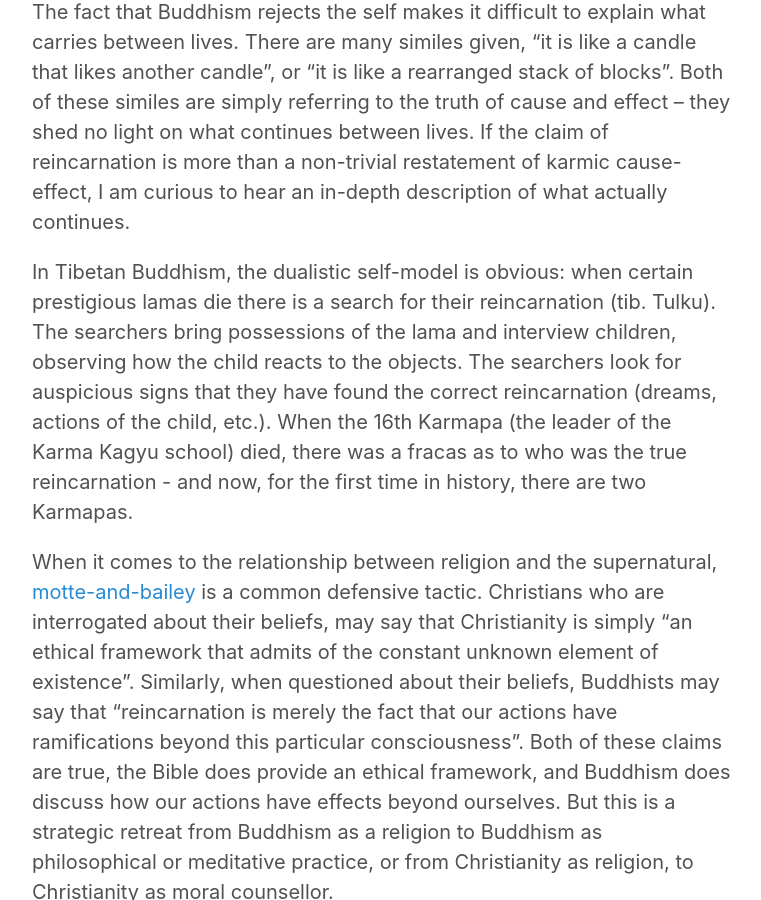
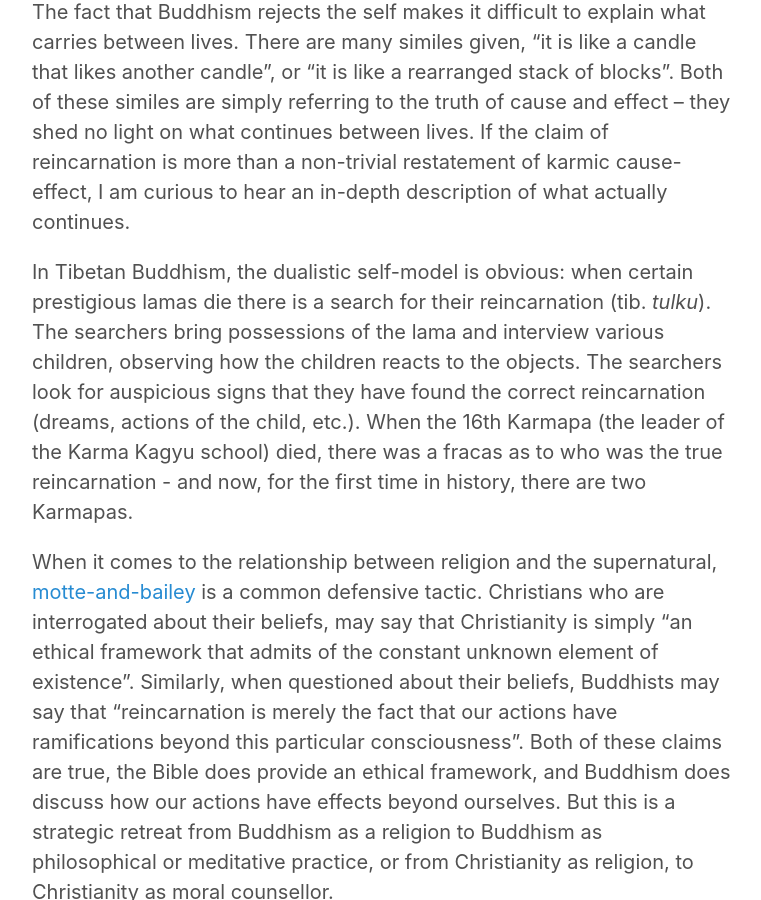
Before and after one commit to matthewsouthey/matthewsouthey.github.io, a Jekyll site: the page built from _posts/2018-01-17-common-dualism.md, in a window 1280 px wide and 900 px high, scrolled down 3992 px. Shown: the whole window, without its empty margins (258-1019 px from the left). Built offline with Jekyll 4.4.1, drawn with Linux system fonts in a browser that asks for light colours; our own code applies the rules of GitHub Pages for plain Markdown files; comment, search, counter and statistics services are not loaded; some of the changed text lies outside the part shown.

Commit message:
Update 2018-01-17-common-dualism.md

```diff
--- a/_posts/2018-01-17-common-dualism.md
+++ b/_posts/2018-01-17-common-dualism.md
@@ -27,7 +27,7 @@
 
 **III.**
 
-The Buddhist doctrine of “no-self” (skt. Anatman), is a fundamental belief of Buddhism, but this has not always been the case. In her book Buddhist Philosophy, Amber Carpenter discusses the historical prevalence of the pudgalavadins, or believers in the idea of a person (skt. pudgala) that is above the [five aggregates](https://en.wikipedia.org/wiki/Skandha). The pudgalavadins were not a minor sect, but a definite philosophical school within Buddhism. Carpenter writes,
+The Buddhist doctrine of “no-self” (skt. _anatman_), is a fundamental belief of Buddhism, but this has not always been the case. In her book Buddhist Philosophy, Amber Carpenter discusses the historical prevalence of the _pudgalavadins_, or believers in the idea of a person (skt. _pudgala_) that is above the [five aggregates](https://en.wikipedia.org/wiki/Skandha). The pudgalavadins were not a minor sect, but a definite philosophical school within Buddhism. Carpenter writes,
 
 >Although vociferously rejected by other Buddhists, the pudgalavāda – the person-claim – flourished for at least the first millennium of Buddhism in India; Xuanzang (Hsüan-tsang), a seventh-century scholar visiting India from China, records that more than a quarter of Buddhists of his time adhered to the pudgalavāda.
 >
@@ -41,7 +41,7 @@
 
 The fact that Buddhism rejects the self makes it difficult to explain what carries between lives. There are many similes given, “it is like a candle that likes another candle”, or “it is like a rearranged stack of blocks”. Both of these similes are simply referring to the truth of cause and effect – they shed no light on what continues between lives. If the claim of reincarnation is more than a non-trivial restatement of karmic cause-effect, I am curious to hear an in-depth description of what actually continues.
 
-In Tibetan Buddhism, the dualistic self-model is obvious: when certain prestigious lamas die there is a search for their reincarnation (tib. Tulku). The searchers bring possessions of the lama and interview children, observing how the child reacts to the objects. The searchers look for auspicious signs that they have found the correct reincarnation (dreams, actions of the child, etc.). When the 16th Karmapa (the leader of the Karma Kagyu school) died, there was a fracas as to who was the true reincarnation - and now, for the first time in history, there are two Karmapas.
+In Tibetan Buddhism, the dualistic self-model is obvious: when certain prestigious lamas die there is a search for their reincarnation (tib. _tulku_). The searchers bring possessions of the lama and interview various children, observing how the children reacts to the objects. The searchers look for auspicious signs that they have found the correct reincarnation (dreams, actions of the child, etc.). When the 16th Karmapa (the leader of the Karma Kagyu school) died, there was a fracas as to who was the true reincarnation - and now, for the first time in history, there are two Karmapas.
 
 When it comes to the relationship between religion and the supernatural, [motte-and-bailey](https://matthewsouthey.com/2018/01/03/motte-and-bailey.html) is a common defensive tactic. Christians who are interrogated about their beliefs, may say that Christianity is simply “an ethical framework that admits of the constant unknown element of existence”. Similarly, when questioned about their beliefs, Buddhists may say that “reincarnation is merely the fact that our actions have ramifications beyond this particular consciousness”. Both of these claims are true, the Bible does provide an ethical framework, and Buddhism does discuss how our actions have effects beyond ourselves. But this is a strategic retreat from Buddhism as a religion to Buddhism as philosophical or meditative practice, or from Christianity as religion, to Christianity as moral counsellor.
 
```
